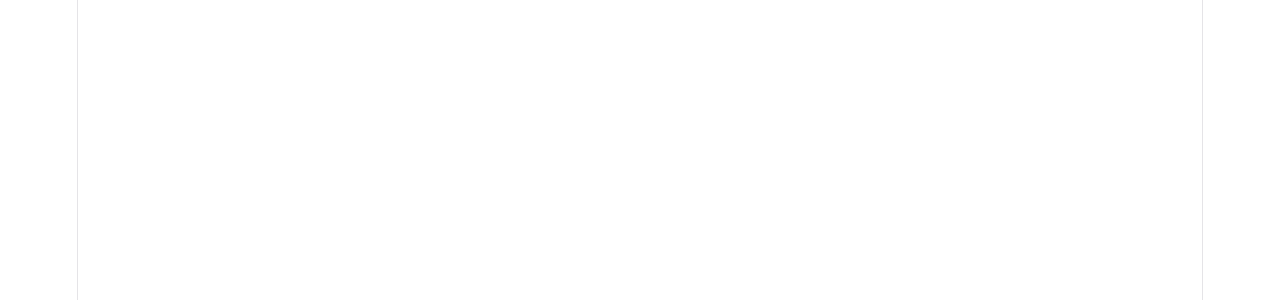
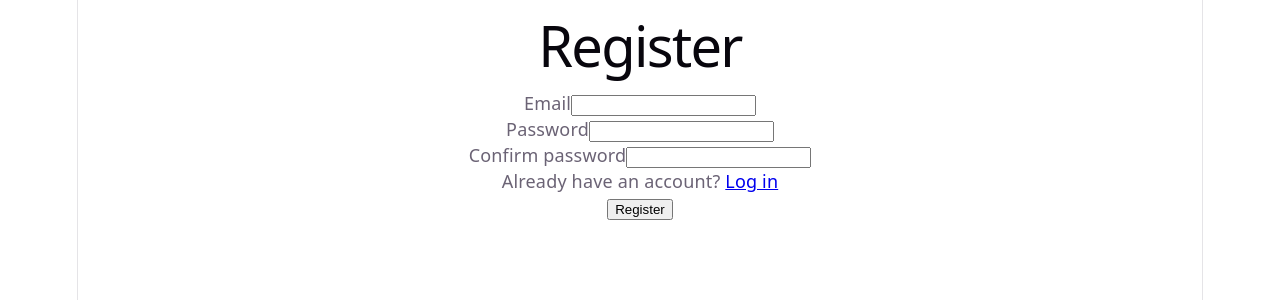
Before and after one commit to vesska25/TravelPlanner, a React app in the folder frontend/: page /register in a window 1280 px wide. Before the commit this address had no page. Shown: the top 300 px of the page. Built offline with nearby package versions, Linux system fonts and the light colour scheme; the HTML template or start-up script is replaced by a standard one.

Commit message:
add registration

```diff
--- a/frontend/src/App.jsx
+++ b/frontend/src/App.jsx
@@ -3,6 +3,7 @@
 import TripsPage from "./pages/TripsPage";
 import ProtectedRoute from "./ProtectedRoute";
 import NewTripPage from "./pages/NewTripPage";
+import RegisterPage from "./pages/RegisterPage";
 
 function App() {
   return (
@@ -25,6 +26,7 @@
                     </ProtectedRoute>
                 }
             />
+            <Route path="/register" element={<RegisterPage />} />
         </Routes>
       </BrowserRouter>
   );
--- a/frontend/src/pages/LoginPage.jsx
+++ b/frontend/src/pages/LoginPage.jsx
@@ -1,5 +1,6 @@
 import { useState } from "react";
 import { useNavigate } from "react-router-dom";
+import { Link } from "react-router-dom";
 
 function LoginPage() {
     // state for the two input fields
@@ -56,6 +57,9 @@
                     />
                 </div>
                 <button type="submit">Log in</button>
+                <p>
+                    No account? <Link to="/register">Register</Link>
+                </p>
             </form>
         </div>
     );
--- a/frontend/src/pages/RegisterPage.jsx
+++ b/frontend/src/pages/RegisterPage.jsx
@@ -0,0 +1,78 @@
+import { useState } from "react";
+import {Link, useNavigate} from "react-router-dom";
+
+function RegisterPage() {
+    const navigate = useNavigate();
+
+    const [form, setForm] = useState({
+        email: "",
+        password: "",
+        confirmPassword: "",
+    });
+    const [error, setError] = useState(""); // holds an error message to show the user
+
+    function handleChange(event) {
+        const { name, value } = event.target;
+        setForm((prev) => ({ ...prev, [name]: value }));
+    }
+
+    async function handleSubmit(event) {
+        event.preventDefault();
+        setError(""); // clear any previous error before trying again
+
+        try {
+            const response = await fetch("http://localhost:8080/api/auth/register", {
+                method: "POST",
+                headers: { "Content-Type": "application/json" },
+                body: JSON.stringify(form),
+            });
+
+            if (!response.ok) {
+                const errorData = await response.json();
+                // show the backend's message (e.g. "Email already in use")
+                setError(errorData.message);
+                return;
+            }
+
+            // success (201) → registration done, send them to login
+            navigate("/login");
+        } catch (err) {
+            setError("Network error — is the backend running?");
+        }
+    }
+
+    return (
+        <div>
+            <h1>Register</h1>
+            <form onSubmit={handleSubmit}>
+                <div>
+                    <label>Email</label>
+                    <input type="email" name="email" value={form.email} onChange={handleChange} />
+                </div>
+                <div>
+                    <label>Password</label>
+                    <input type="password" name="password" value={form.password} onChange={handleChange} />
+                </div>
+                <div>
+                    <label>Confirm password</label>
+                    <input
+                        type="password"
+                        name="confirmPassword"
+                        value={form.confirmPassword}
+                        onChange={handleChange}
+                    />
+                    <p>
+                        Already have an account? <Link to="/login">Log in</Link>
+                    </p>
+                </div>
+
+                {/* show the error only if there is one */}
+                {error && <p style={{ color: "red" }}>{error}</p>}
+
+                <button type="submit">Register</button>
+            </form>
+        </div>
+    );
+}
+
+export default RegisterPage;
```
